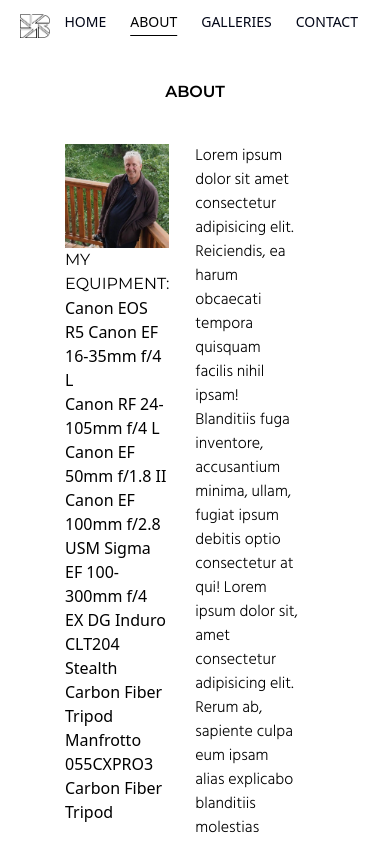
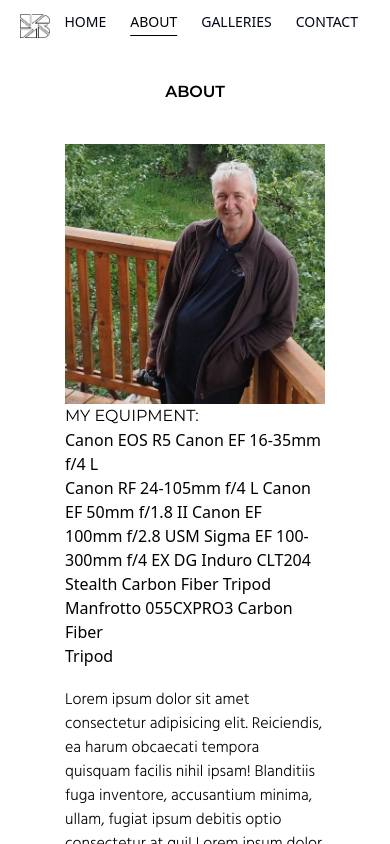
Before and after one commit to kendalljk/photography-portfolio, a Next.js app: page /about in a window 390 px wide. Shown: the top 844 px of the page. Built offline with nearby package versions, Linux system fonts and the light colour scheme.

Commit message:
contact style fix

```diff
--- a/src/app/about/page.tsx
+++ b/src/app/about/page.tsx
@@ -5,7 +5,7 @@ export default function About() {
     return (
         <section className="about min-h-screen flex flex-col items-center py-20 overflow-auto">
             <h2 className="pb-10">About</h2>
-            <div className="w-2/3 flex">
+            <div className="w-2/3 flex lg:flex-row flex-col">
                 <div className="w-full">
                     <Image
                         id="photographer-photo"
@@ -34,8 +34,8 @@ export default function About() {
                         </ul>
                     </div>
                 </div>
-                <div className="flex flex-col items-center">
-                    <div className="w-2/3">
+                <div className="flex flex-col items-center lg:mt-0 mt-5">
+                    <div className="w-full">
                         <p>
                             {`Lorem ipsum dolor sit amet consectetur adipisicing elit. Reiciendis, ea harum obcaecati tempora quisquam facilis nihil ipsam! Blanditiis fuga inventore, accusantium minima, ullam, fugiat ipsum debitis optio consectetur at qui! Lorem ipsum dolor sit, amet consectetur adipisicing elit. Rerum ab, sapiente culpa eum ipsam alias explicabo blanditiis molestias architecto aliquid, enim esse fuga, iusto facere nobis adipisci harum amet.`}
                         </p>
```
